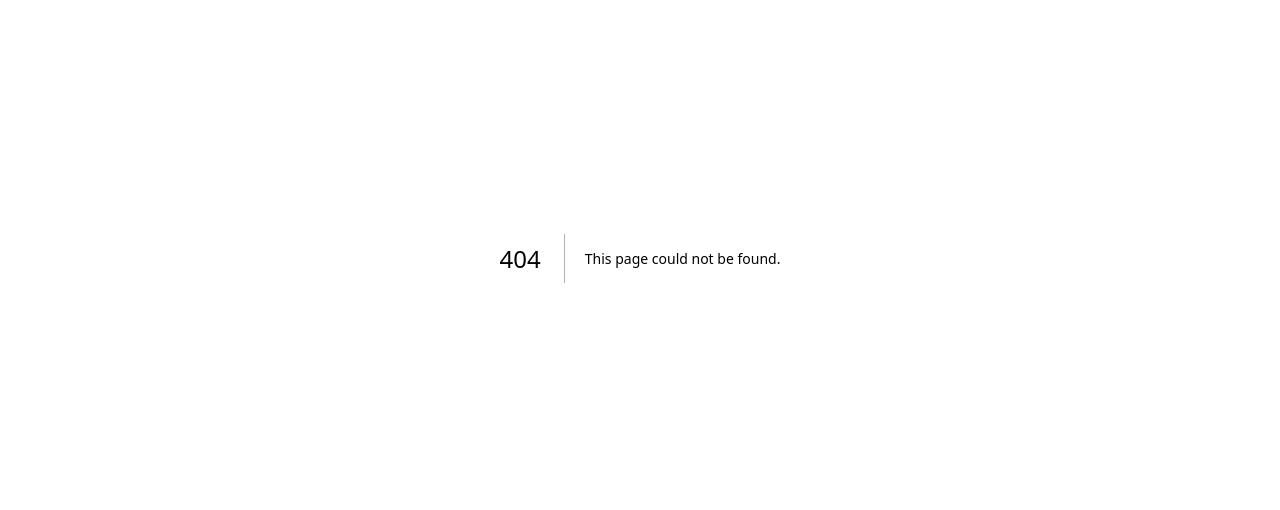
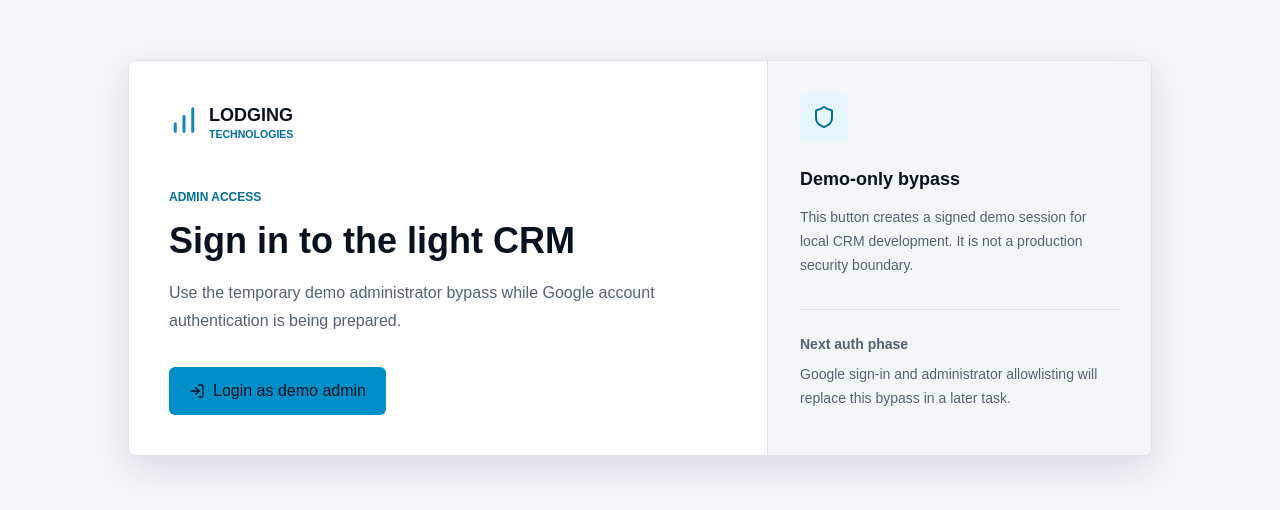
Before and after one commit to MannLester/Lodge-Tech-Website, a Next.js app: page /admin in a window 1280 px wide. Before the commit this address had no page. Shown: the part 142-652 px from the top of the page. Built offline with nearby package versions, Linux system fonts and the light colour scheme; no server answers.

Commit message:
frontend: add demo admin access screen

```diff
--- /dev/null
+++ b/src/app/admin/page.tsx
@@ -0,0 +1,23 @@
+import type { Metadata } from "next";
+
+import { readAdminSession } from "@/features/admin-auth/server/session";
+import { AdminDashboardPlaceholder } from "@/features/admin-auth/ui/admin-dashboard-placeholder";
+import { AdminSignIn } from "@/features/admin-auth/ui/admin-sign-in";
+
+export const metadata: Metadata = {
+  title: "Admin | Lodge Tech",
+  robots: {
+    index: false,
+    follow: false,
+  },
+};
+
+export default async function AdminPage() {
+  const session = await readAdminSession();
+
+  if (!session) {
+    return <AdminSignIn />;
+  }
+
+  return <AdminDashboardPlaceholder session={session} />;
+}
--- /dev/null
+++ b/src/features/admin-auth/ui/admin-dashboard-placeholder.tsx
@@ -0,0 +1,115 @@
+import { LogOut, ShieldCheck } from "lucide-react";
+
+import type { AdminSession } from "@/features/admin-auth/model/admin-session-token";
+import { logoutAdmin } from "@/features/admin-auth/server/actions";
+import { BrandMark } from "@/shared/ui/brand-mark";
+
+type AdminDashboardPlaceholderProps = Readonly<{
+  session: AdminSession;
+}>;
+
+export function AdminDashboardPlaceholder({
+  session,
+}: AdminDashboardPlaceholderProps) {
+  const expiresAt = new Intl.DateTimeFormat("en", {
+    dateStyle: "medium",
+    timeStyle: "short",
+  }).format(new Date(session.expiresAt));
+
+  return (
+    <main className="bg-surface-muted text-foreground min-h-screen">
+      <header className="border-border bg-surface border-b">
+        <div className="mx-auto flex min-h-20 w-full max-w-7xl flex-col justify-between gap-4 px-4 py-4 sm:flex-row sm:items-center sm:px-6 lg:px-8">
+          <BrandMark />
+          <form action={logoutAdmin}>
+            <button
+              className="border-border bg-surface text-foreground hover:border-brand hover:text-brand focus-visible:outline-brand inline-flex min-h-11 items-center justify-center gap-2 rounded-md border px-4 text-sm font-bold transition"
+              type="submit"
+            >
+              <LogOut aria-hidden="true" className="size-4" />
+              Logout
+            </button>
+          </form>
+        </div>
+      </header>
+
+      <section className="mx-auto grid w-full max-w-7xl gap-6 px-4 py-8 sm:px-6 lg:grid-cols-[17rem_1fr] lg:px-8">
+        <aside className="border-border bg-surface rounded-lg border p-4">
+          <nav aria-label="Admin workspace" className="grid gap-1">
+            {["Dashboard", "Inquiries", "Follow-ups", "Reports"].map(
+              (item, index) => (
+                <span
+                  aria-current={index === 0 ? "page" : undefined}
+                  className={
+                    index === 0
+                      ? "bg-brand-soft text-brand-strong rounded-md px-3 py-2 text-sm font-bold"
+                      : "text-muted rounded-md px-3 py-2 text-sm font-semibold"
+                  }
+                  key={item}
+                >
+                  {item}
+                </span>
+              ),
+            )}
+          </nav>
+        </aside>
+
+        <div className="grid gap-6">
+          <section className="border-border bg-surface shadow-card rounded-lg border p-6">
+            <div className="flex flex-col gap-4 md:flex-row md:items-start md:justify-between">
+              <div>
+                <p className="eyebrow">Light CRM</p>
+                <h1 className="mt-2 text-3xl leading-tight font-bold md:text-4xl">
+                  Admin dashboard
+                </h1>
+                <p className="text-muted mt-3 max-w-2xl text-sm leading-6">
+                  Demo admin access is active. The CRM shell and inquiry
+                  workflow will build on this authenticated route.
+                </p>
+              </div>
+              <div className="border-border bg-surface-muted text-brand-strong inline-flex w-fit items-center gap-2 rounded-md border px-3 py-2 text-sm font-bold">
+                <ShieldCheck aria-hidden="true" className="size-4" />
+                {session.sub}
+              </div>
+            </div>
+          </section>
+
+          <section className="grid gap-4 md:grid-cols-3">
+            {[
+              ["New inquiries", "0", "Awaiting CRM workspace"],
+              ["Contacted", "0", "Status changes come next"],
+              ["Closed", "0", "Reporting is deferred"],
+            ].map(([label, value, note]) => (
+              <article
+                className="border-border bg-surface rounded-lg border p-5"
+                key={label}
+              >
+                <p className="text-muted text-sm font-semibold">{label}</p>
+                <p className="mt-3 text-3xl font-bold">{value}</p>
+                <p className="text-muted mt-2 text-sm">{note}</p>
+              </article>
+            ))}
+          </section>
+
+          <section className="border-border bg-surface rounded-lg border border-dashed p-6">
+            <h2 className="text-lg font-bold">Session details</h2>
+            <dl className="mt-4 grid gap-3 text-sm sm:grid-cols-3">
+              <div>
+                <dt className="text-muted font-semibold">Role</dt>
+                <dd className="mt-1 font-bold">{session.role}</dd>
+              </div>
+              <div>
+                <dt className="text-muted font-semibold">Mode</dt>
+                <dd className="mt-1 font-bold">{session.authMode}</dd>
+              </div>
+              <div>
+                <dt className="text-muted font-semibold">Expires</dt>
+                <dd className="mt-1 font-bold">{expiresAt}</dd>
+              </div>
+            </dl>
+          </section>
+        </div>
+      </section>
+    </main>
+  );
+}
--- /dev/null
+++ b/src/features/admin-auth/ui/admin-sign-in.tsx
@@ -0,0 +1,60 @@
+import { LogIn, Shield } from "lucide-react";
+
+import { loginAsDemoAdmin } from "@/features/admin-auth/server/actions";
+import { BrandMark } from "@/shared/ui/brand-mark";
+
+export function AdminSignIn() {
+  return (
+    <main className="bg-surface-muted text-foreground flex min-h-screen items-center px-4 py-10 sm:px-6">
+      <section
+        aria-labelledby="admin-sign-in-title"
+        className="border-border bg-surface shadow-card mx-auto grid w-full max-w-5xl overflow-hidden rounded-lg border lg:grid-cols-[1fr_24rem]"
+      >
+        <div className="p-6 sm:p-8 lg:p-10">
+          <BrandMark />
+          <div className="mt-12 max-w-xl">
+            <p className="eyebrow">Admin access</p>
+            <h1
+              className="mt-3 text-3xl leading-tight font-bold md:text-4xl"
+              id="admin-sign-in-title"
+            >
+              Sign in to the light CRM
+            </h1>
+            <p className="text-muted mt-4 text-base leading-7">
+              Use the temporary demo administrator bypass while Google account
+              authentication is being prepared.
+            </p>
+          </div>
+
+          <form action={loginAsDemoAdmin} className="mt-8">
+            <button
+              className="bg-brand-fill hover:bg-brand-strong focus-visible:outline-brand inline-flex min-h-12 w-full items-center justify-center gap-2 rounded-md px-5 text-sm font-bold text-white transition sm:w-auto"
+              type="submit"
+            >
+              <LogIn aria-hidden="true" className="size-4" />
+              Login as demo admin
+            </button>
+          </form>
+        </div>
+
+        <aside className="border-border bg-surface-muted border-t p-6 sm:p-8 lg:border-t-0 lg:border-l">
+          <div className="bg-brand-soft text-brand-strong flex size-12 items-center justify-center rounded-md">
+            <Shield aria-hidden="true" className="size-6" />
+          </div>
+          <h2 className="mt-6 text-lg font-bold">Demo-only bypass</h2>
+          <p className="text-muted mt-3 text-sm leading-6">
+            This button creates a signed demo session for local CRM development.
+            It is not a production security boundary.
+          </p>
+          <div className="border-border mt-8 border-t pt-6">
+            <p className="text-muted text-sm font-semibold">Next auth phase</p>
+            <p className="text-muted mt-2 text-sm leading-6">
+              Google sign-in and administrator allowlisting will replace this
+              bypass in a later task.
+            </p>
+          </div>
+        </aside>
+      </section>
+    </main>
+  );
+}
```
